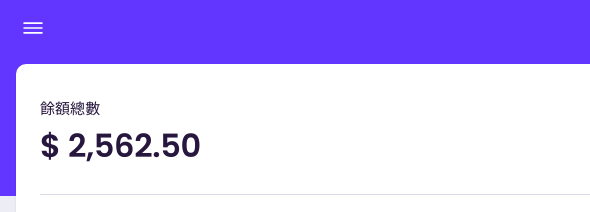
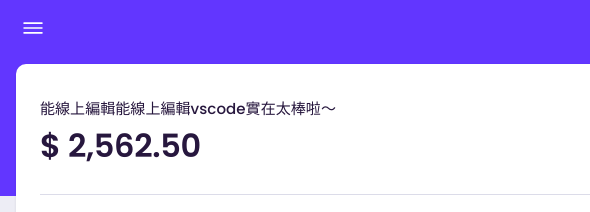
Before and after one commit to roganchou/test, a plain HTML site: page index.html in a window 1280 px wide. Shown: the top 212 px of the page, 0-590 px from the left. Drawn offline with nearby package versions, Linux system fonts and the light colour scheme.

Commit message:
能使用vscode編輯太棒啦編輯太棒啦

```diff
--- a/index.html
+++ b/index.html
@@ -58,7 +58,7 @@
                 <!-- Balance -->
                 <div class="balance">
                     <div class="left">
-                        <span class="title">餘額總數</span>
+                        <span class="title">能線上編輯能線上編輯vscode實在太棒啦～</span>
                         <h1 class="total">$ 2,562.50</h1>
                     </div>
                     <div class="right">
```
